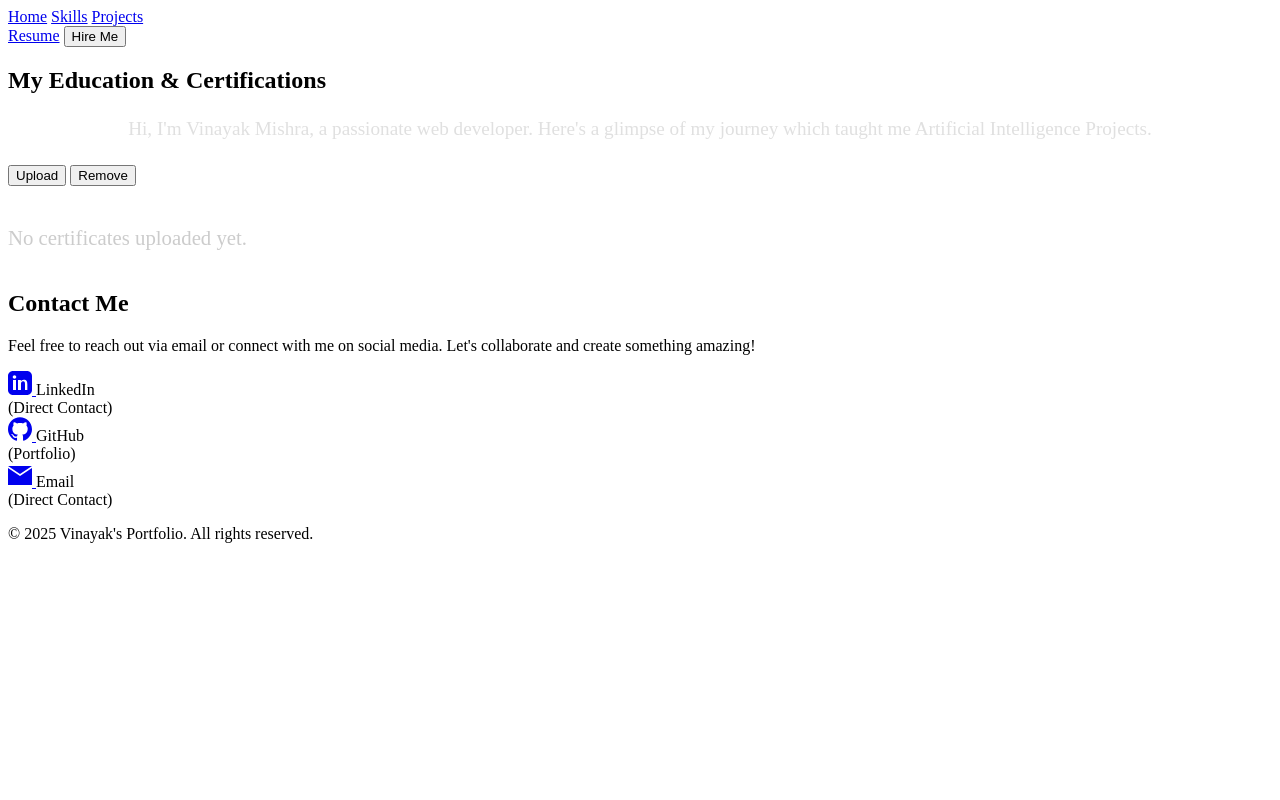
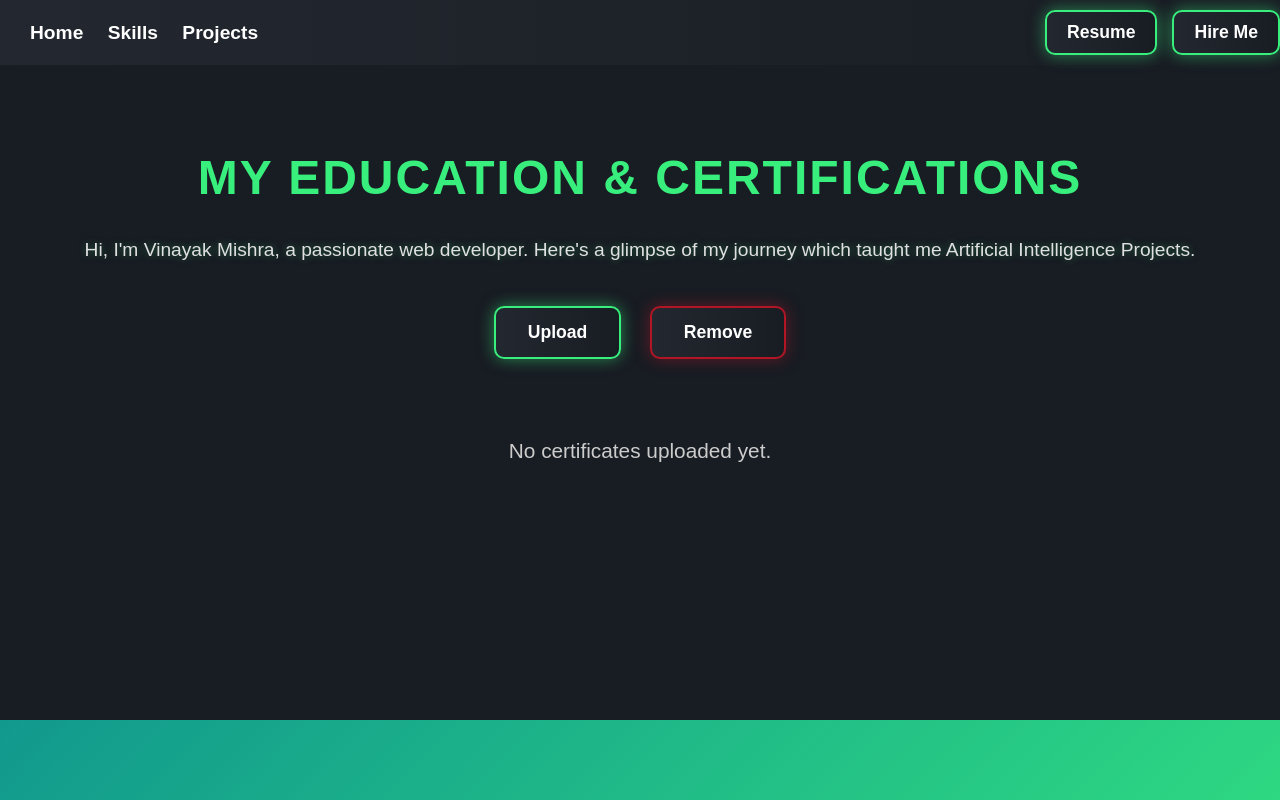
Before and after one commit to 1vinayakmishra1/My-Portfolio-Website, a plain HTML site: page index/education-certifications.html in a window 1280 px wide. Shown: the top 800 px of the page. Drawn offline with Linux system fonts and the light colour scheme; files that its build step writes are made by us from their sources; the site is published under a folder, as on GitHub Pages, so addresses that start at the root find nothing.

Commit message:
path updates

```diff
--- a/index.html
+++ b/index.html
@@ -15,7 +15,7 @@
     <meta property="og:image" content="https://your-portfolio-url.com/preview-image.jpg">
 
     <link rel="icon" href="/assets/logo.png" type="image/x-icon">
-    <link rel="stylesheet" href="/css/home.css">
+    <link rel="stylesheet" href="css/home.css">
 </head>
 
 <body>
--- a/index/education-certifications.html
+++ b/index/education-certifications.html
@@ -14,8 +14,8 @@
     <meta property="og:url" content="https://your-portfolio-url.com/education-certifications.html">
     <meta property="og:image" content="https://your-portfolio-url.com/education-preview.jpg">
 
-    <link rel="stylesheet" href="/css/common.css">
-    <link rel="stylesheet" href="/css/education-certifications.css">
+    <link rel="stylesheet" href="css/common.css">
+    <link rel="stylesheet" href="css/education-certifications.css">
     <link rel="icon" href="/assets/logo.png" type="image/x-icon">
 </head>
 
```
Also changed, not shown: index/projects.html (+2 -2 lines), index/resume.html (+2 -2 lines), index/skills.html (+2 -2 lines).
